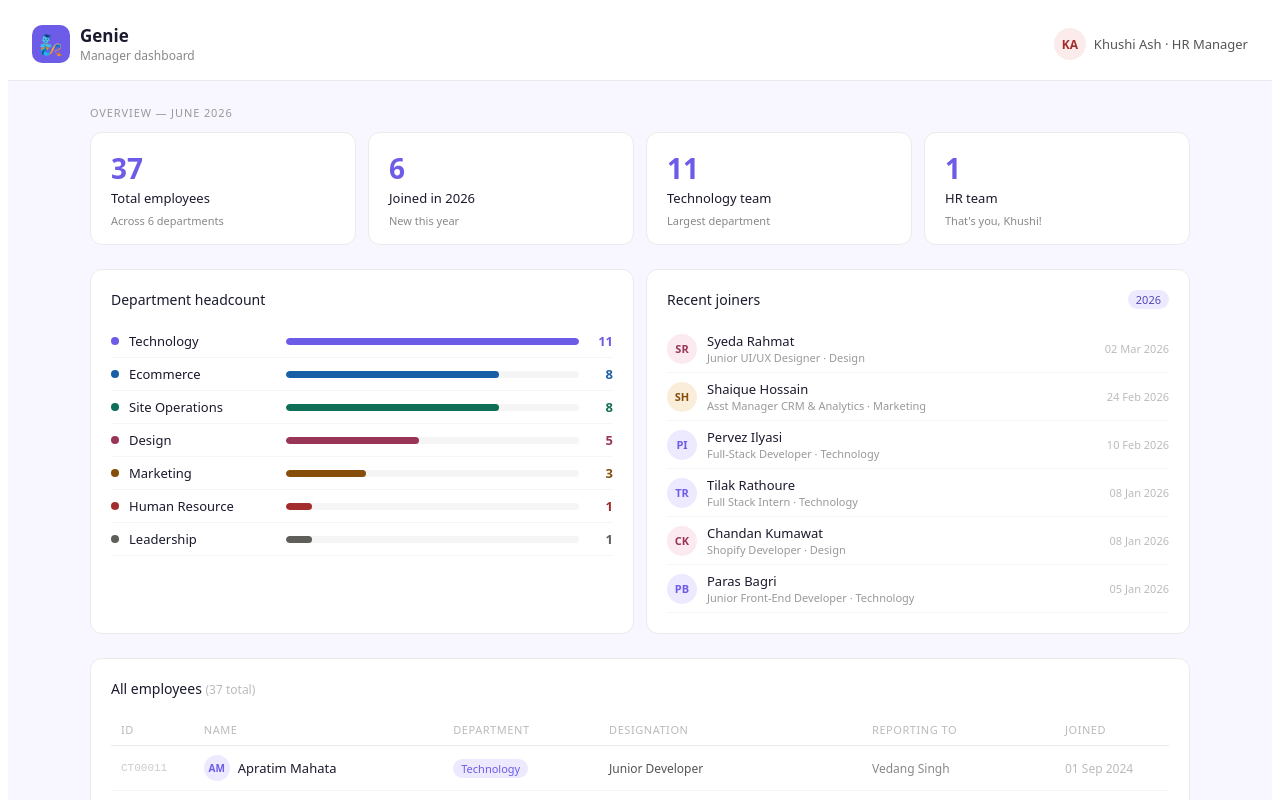
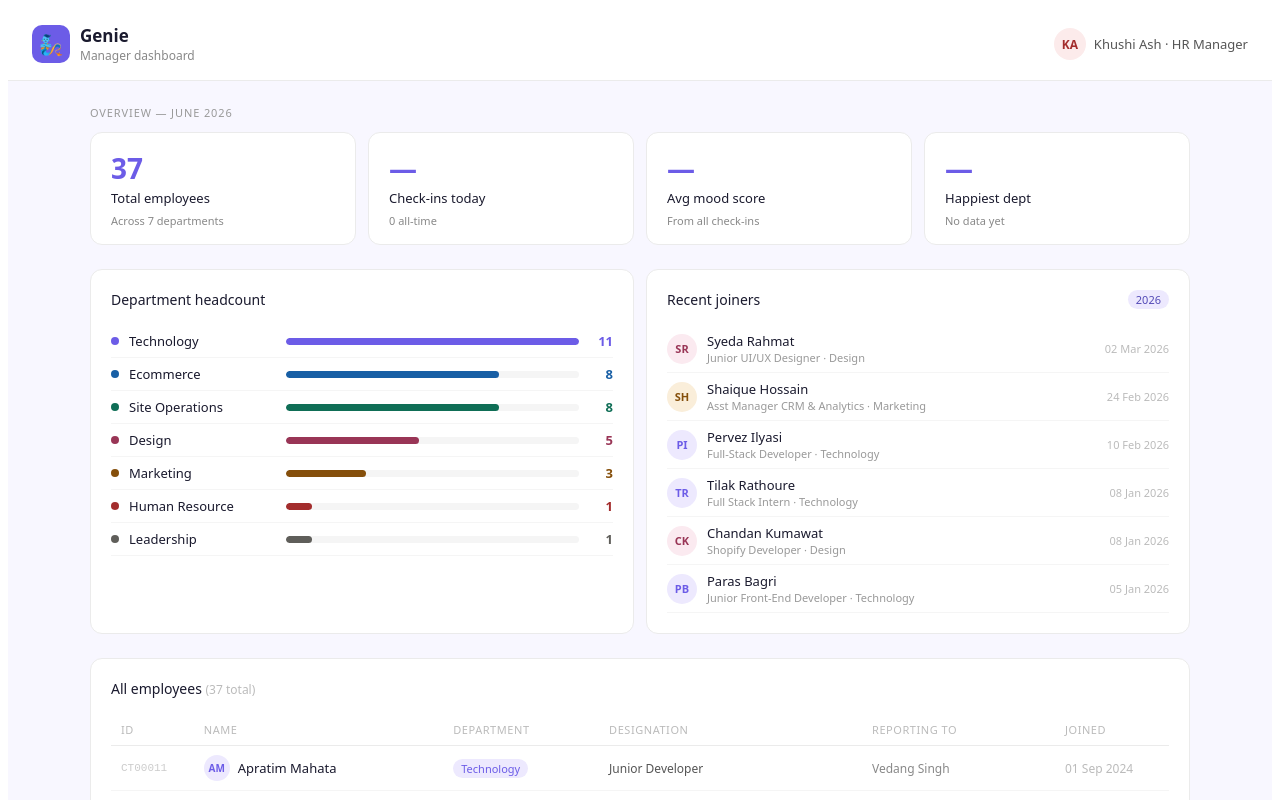
Before and after one commit to happykudi3-ux/amber-clone, a Next.js app: page /dashboard in a window 1280 px wide. Shown: the top 800 px of the page. Built offline with nearby package versions, Linux system fonts and the light colour scheme; no server answers.

Commit message:
Update dashboard.js

```diff
--- a/pages/dashboard.js
+++ b/pages/dashboard.js
@@ -112,10 +112,10 @@ useEffect(() => {
           {/* Stat Cards */}
           <div style={{ display: "grid", gridTemplateColumns: "repeat(4, 1fr)", gap: 12, marginBottom: "1.5rem" }}>
             {[
-              { val: "37", label: "Total employees", delta: "Across 6 departments" },
-              { val: String(recentJoiners.length), label: "Joined in 2026", delta: "New this year" },
-              { val: "11", label: "Technology team", delta: "Largest department" },
-              { val: "1", label: "HR team", delta: "That's you, Khushi!" },
+              { val: "37", label: "Total employees", delta: "Across 7 departments" },
+{ val: moodStats?.checkins_today ?? "—", label: "Check-ins today", delta: `${moodStats?.total_checkins ?? 0} all-time` },
+{ val: moodStats?.avg_mood ? `${moodStats.avg_mood}/5` : "—", label: "Avg mood score", delta: "From all check-ins" },
+{ val: moodStats?.happiest_dept ?? "—", label: "Happiest dept", delta: moodStats?.happiest_dept_score ? `Avg ${moodStats.happiest_dept_score}/5` : "No data yet" },
             ].map((s, i) => (
               <div key={i} style={{ background: "#fff", borderRadius: 12, padding: "1rem 1.25rem", border: "1px solid #ebebeb" }}>
                 <div style={{ fontSize: 28, fontWeight: 600, color: "#6C5CE7" }}>{s.val}</div>
```
